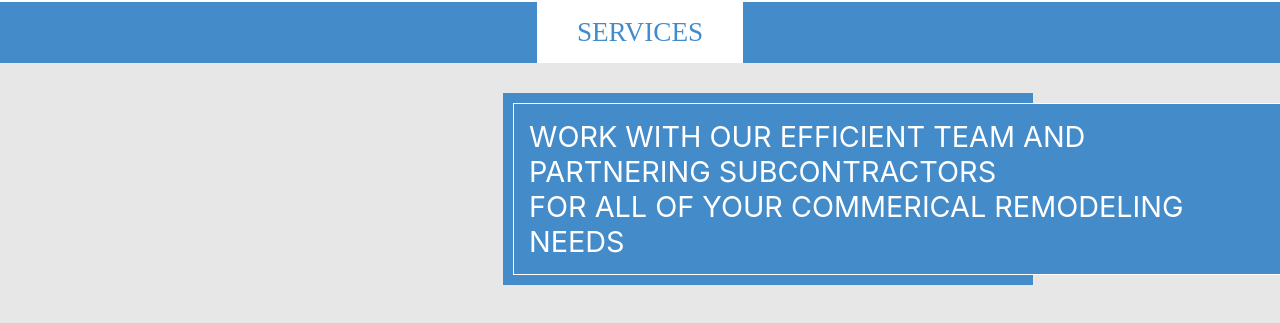
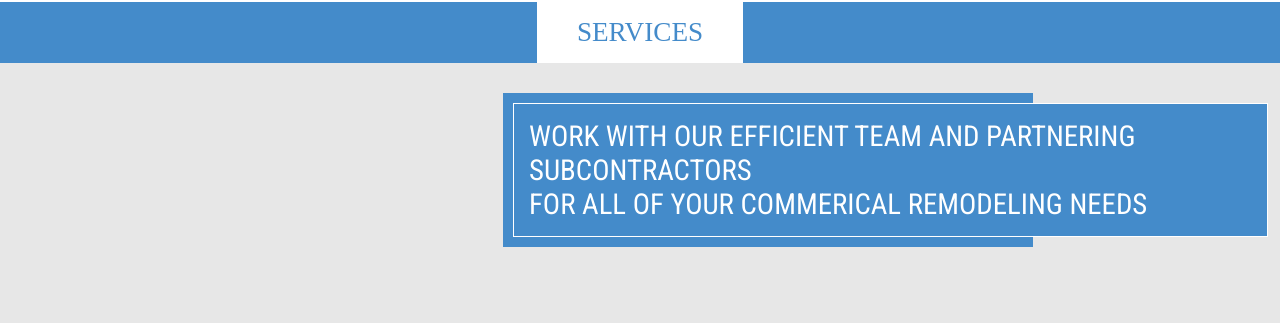
Before and after one commit to tashi-ono/lcr-website, a React (Create React App) app: page /services in a window 1280 px wide. Shown: the part 337-660 px from the top of the page. Built offline with nearby package versions, Linux system fonts and the light colour scheme; a web font is replaced by a local one.

Commit message:
Fix font on services page

```diff
--- a/src/App.css
+++ b/src/App.css
@@ -1,4 +1,5 @@
 .App {
+  font-family: "Roboto Condensed", sans-serif;
   height: 100vh;
   width: 100%;
   margin: 0 auto;
--- a/src/components/Homepage/Homepage.css
+++ b/src/components/Homepage/Homepage.css
@@ -13,9 +13,7 @@
 
 #homepage-pic > h3 {
   color: white;
-  font-family: "Roboto Condensed", sans-serif;
   font-size: 3rem;
-  /* padding: 50px 0 0 40px; */
   text-shadow: 2px 3px 10px rgb(59, 51, 51);
 }
 
--- a/src/components/Services/Services.css
+++ b/src/components/Services/Services.css
@@ -29,8 +29,7 @@
 #services-border p {
   background-color: #448bca;
   color: white;
-
-  width: 60vw;
+  width: 59vw;
 
   padding: 15px;
   font-size: 1.8rem;
```
